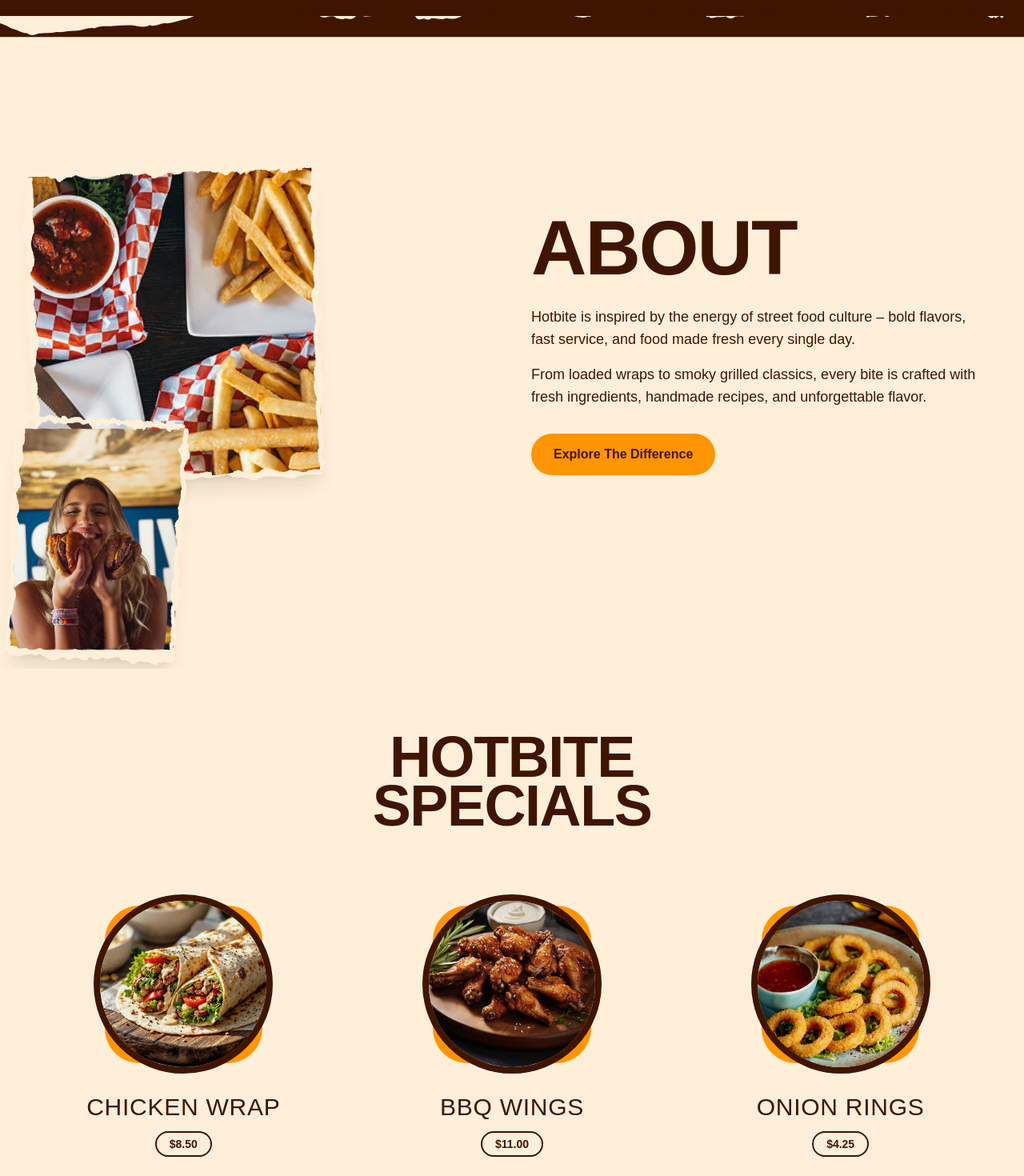
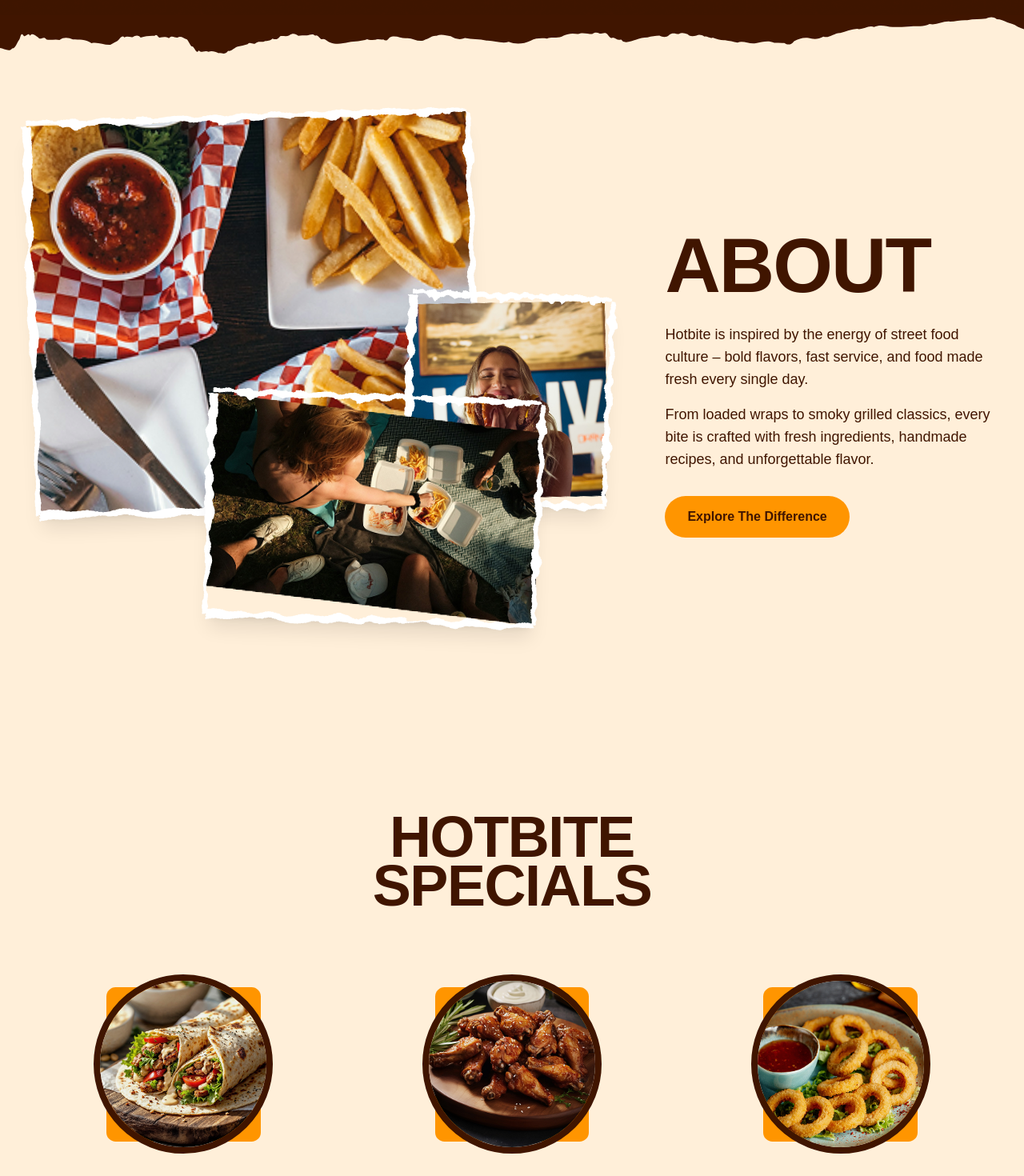
Before and after one commit to ajibolagenius/hotbite, a Next.js app: page / in a window 1280 px wide. Shown: the part 780-2250 px from the top of the page at 80% size. Built offline with nearby package versions, Linux system fonts and the light colour scheme; a web font is replaced by a local one.

Commit message:
feat: enhance About, Featured, Hero, ImageEdge, and TornPhoto components for improved layout and styling

```diff
--- a/src/components/about/About.tsx
+++ b/src/components/about/About.tsx
@@ -7,25 +7,25 @@ import collagePicnic from "@/assets/about/collage-picnic.png";
 export function About() {
   return (
     <section id="about" className="relative bg-cream">
-      <div className="mx-auto grid max-w-[1440px] grid-cols-1 items-center gap-16 px-4 py-20 sm:px-8 md:px-10 md:py-28 lg:grid-cols-2 lg:gap-12 lg:py-32">
-        <div className="relative h-[380px] sm:h-[440px] md:h-[500px] lg:h-[560px]">
+      <div className="mx-auto grid max-w-[1440px] grid-cols-1 items-center gap-16 px-4 py-20 sm:px-8 md:px-10 md:py-28 lg:grid-cols-[1.8fr_1fr] lg:gap-14 lg:py-32">
+        <div className="relative h-[400px] sm:h-[480px] md:h-[560px] lg:h-[660px]">
           <TornPhoto
             src={collageFood}
             alt="Loaded fries, salsa, chips and a burger on a checkered tray"
-            className="absolute left-0 top-[12%] h-[68%] w-[62%] -rotate-2"
-            sizes="(max-width: 1024px) 60vw, 420px"
+            className="absolute left-0 top-0 h-[74%] w-[75%] -rotate-2"
+            sizes="(max-width: 1024px) 72vw, 640px"
           />
           <TornPhoto
             src={collagePortrait}
             alt="A woman happily eating a loaded sandwich"
-            className="absolute right-[4%] top-0 h-[52%] w-[36%] rotate-3"
-            sizes="(max-width: 1024px) 34vw, 260px"
+            className="absolute right-[2%] top-[34%] h-[39%] w-[34%] rotate-2"
+            sizes="(max-width: 1024px) 33vw, 300px"
           />
           <TornPhoto
             src={collagePicnic}
             alt="Friends sharing takeout fries and wraps on a picnic blanket"
-            className="absolute left-[20%] top-[54%] h-[46%] w-[58%] -rotate-3"
-            sizes="(max-width: 1024px) 56vw, 400px"
+            className="absolute left-[30%] top-[53%] h-[42%] w-[56%] rotate-2"
+            sizes="(max-width: 1024px) 54vw, 480px"
           />
         </div>
 
--- a/src/components/featured/Featured.tsx
+++ b/src/components/featured/Featured.tsx
@@ -63,7 +63,7 @@ function FoodCard({
   return (
     <div className="flex flex-col items-center">
       <div className="relative flex h-40 w-40 items-center justify-center sm:h-48 sm:w-48 md:h-56 md:w-56">
-        <div className="absolute inset-[6%] rounded-[22%] bg-yellow" />
+        <div className="absolute inset-[7%] rounded-[6%] bg-yellow" />
         <div className="relative h-full w-full overflow-hidden rounded-full border-[6px] border-dark-yellow sm:border-8">
           <Image
             src={image}
@@ -77,7 +77,7 @@ function FoodCard({
       <h3 className="mt-6 font-heading text-2xl uppercase tracking-wide text-dark-yellow sm:text-3xl">
         {name}
       </h3>
-      <span className="mt-3 rounded-full border-2 border-dark-yellow px-4 py-1 font-body text-sm font-bold text-dark-yellow">
+      <span className="mt-3 rounded-full border-2 border-dark-yellow bg-dark-yellow/10 px-4 py-1 font-body text-sm font-bold text-dark-yellow">
         {price}
       </span>
     </div>
--- a/src/components/hero/Hero.tsx
+++ b/src/components/hero/Hero.tsx
@@ -195,11 +195,11 @@ export function Hero() {
         </div>
       </div>
 
-      {/* Hang the torn edge over the cream page below so valleys reveal cream */}
+      {/* Extend the hero color below the section so it tears into the cream page */}
       <div
-        className={`pointer-events-none absolute bottom-0 left-0 right-0 z-20 translate-y-[55%] transition-colors duration-700 ${slide.edgeTextClass}`}
+        className={`pointer-events-none absolute bottom-0 left-0 right-0 z-20 translate-y-[calc(100%-1px)] transition-colors duration-700 ${slide.edgeTextClass}`}
       >
-        <SectionEdge side="bottom" />
+        <SectionEdge side="top" />
       </div>
     </section>
   );
--- a/src/components/ui/ImageEdge.tsx
+++ b/src/components/ui/ImageEdge.tsx
@@ -29,7 +29,7 @@ export function ImageEdge({ side, className = "" }: ImageEdgeProps) {
       preserveAspectRatio="none"
       xmlns="http://www.w3.org/2000/svg"
       aria-hidden
-      className={`pointer-events-none absolute z-10 block text-cream ${POSITION_CLASSES[side]} ${className}`}
+      className={`pointer-events-none absolute z-10 block text-white ${POSITION_CLASSES[side]} ${className}`}
     >
       {isVertical ? (
         <g transform={`translate(32 512) rotate(${side === "left" ? 90 : -90}) translate(-512 -32)`}>
--- a/src/components/ui/TornPhoto.tsx
+++ b/src/components/ui/TornPhoto.tsx
@@ -9,10 +9,10 @@ interface TornPhotoProps {
   priority?: boolean;
 }
 
-/** Photo with a ragged torn-paper frame on all four sides. Position/size/rotate via `className`. */
+/** Photo with a ragged torn-paper frame on all four sides. Position/size/rotate via `className` — pass a position class (`absolute`/`relative`) so the inner edges anchor correctly. */
 export function TornPhoto({ src, alt, className = "", sizes, priority }: TornPhotoProps) {
   return (
-    <div className={`relative ${className}`}>
+    <div className={className}>
       <div className="absolute inset-0 overflow-hidden rounded-sm shadow-xl">
         <Image
           src={src}
```
